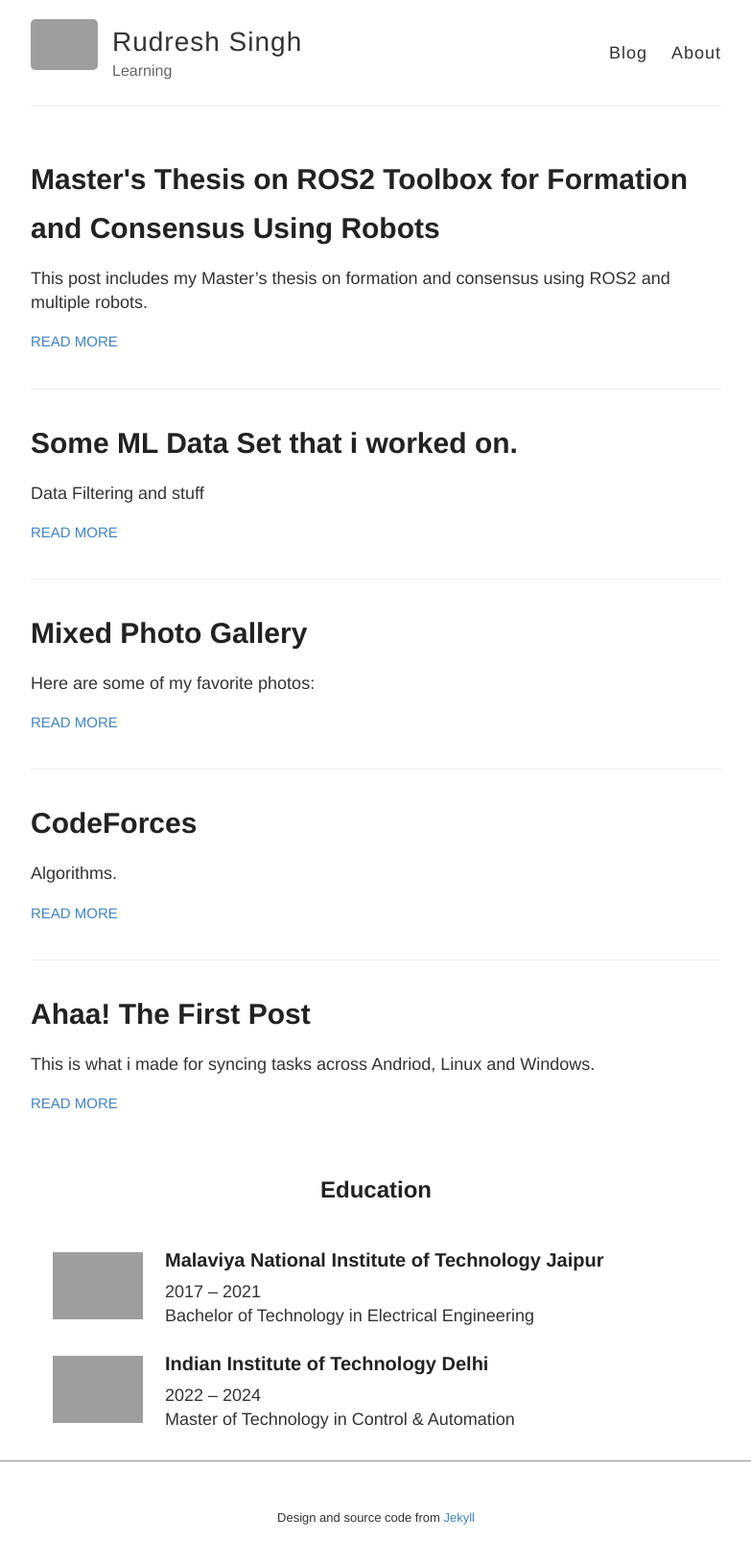
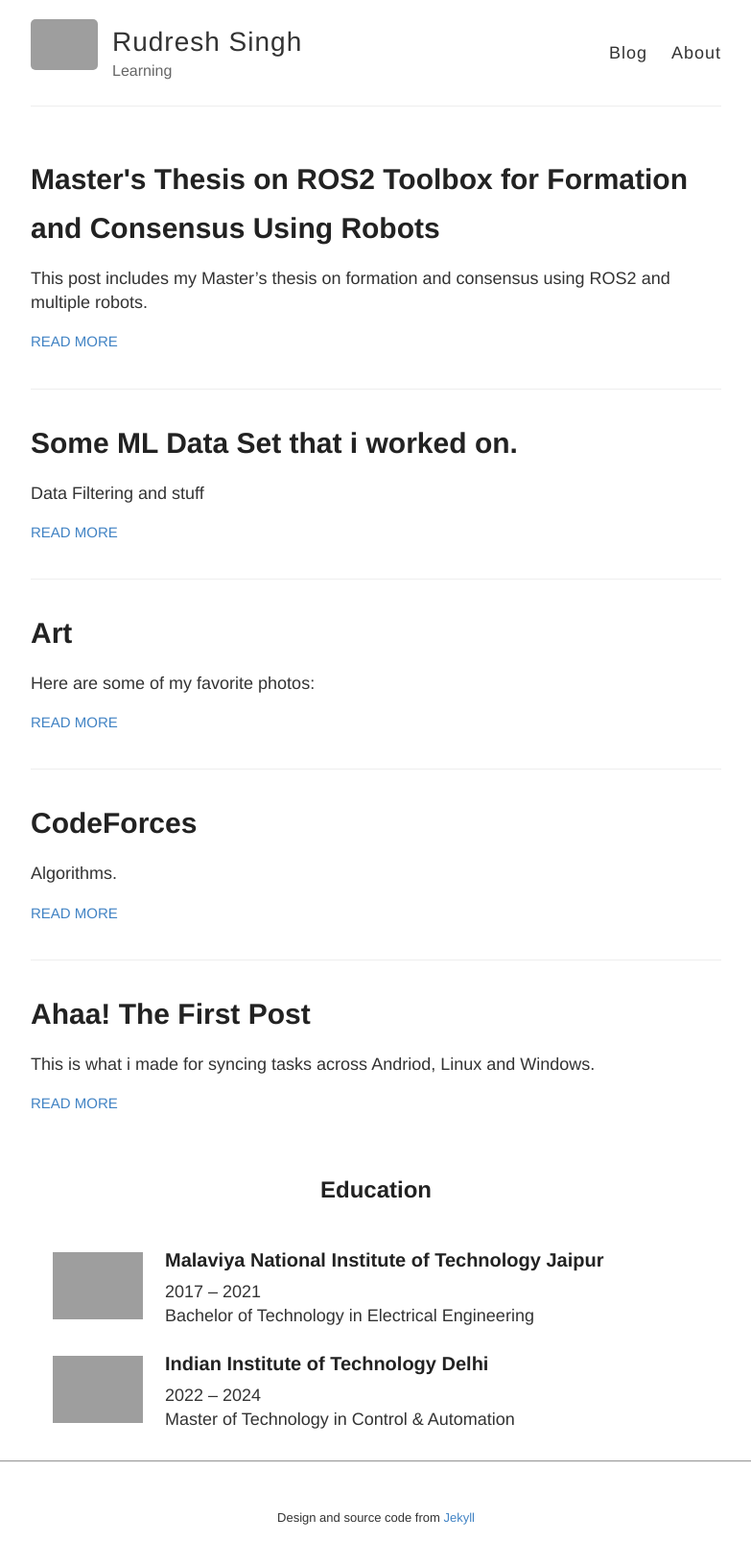
Before and after one commit to Ruudddiiii/ruudddiiii.github.io, a Jekyll site: the page built from index.html, in a window 1280 px wide, cut to the strip 0-1606 px from the top of the page. Shown: the whole strip at 96% size, without its empty margins (248-1031 px from the left). Built offline with Jekyll 4.4.1, drawn with Linux system fonts in a browser that asks for light colours; grey boxes are pictures that could not be loaded.

Commit message:
Update 2025-3-22-pics.md

```diff
--- a/_posts/2025-3-22-pics.md
+++ b/_posts/2025-3-22-pics.md
@@ -1,6 +1,6 @@
 ---
 layout: post
-title: Mixed Photo Gallery
+title: Art
 ---
 
 Here are some of my favorite photos:
```
